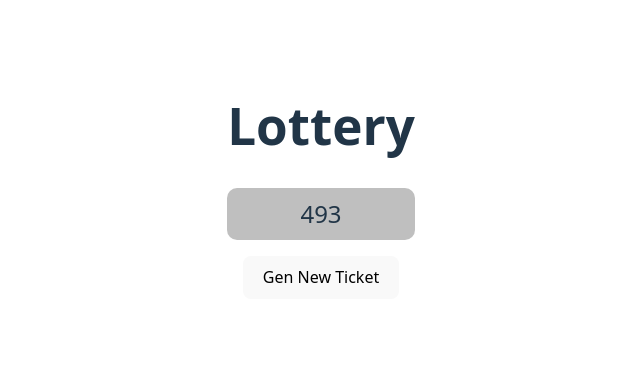
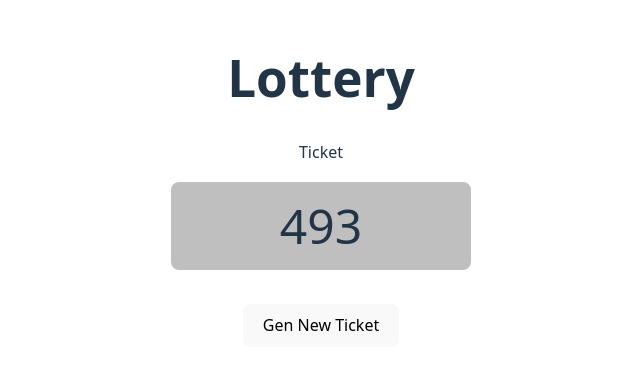
Before and after one commit to RishiChouksey53/react-project, a React (Vite) app: page / in a window 1280 px wide. Shown: the part 219-588 px from the top of the page, without its empty margins (319-959 px from the left). Built offline with nearby package versions, Linux system fonts and the light colour scheme.

Commit message:
lottery-game

```diff
--- a/src/App.jsx
+++ b/src/App.jsx
@@ -1,8 +1,8 @@
-import React from "react";
+import "./App.css";
 import Lottery from "./Lottery";
-import "./App.css"
+
 const App = () => {
-  return <Lottery />;
+  return <Lottery n={3} winningSum={15} />;
 };
 
 export default App;
--- a/src/Lottery.jsx
+++ b/src/Lottery.jsx
@@ -1,25 +1,18 @@
 import React, { useState } from "react";
+import "./Lottery.css";
 import { genTicket, sum } from "./helper";
-import "./Lottery.css";
-const Lottery = () => {
-  const [ticket, setTicket] = useState(genTicket(3));
-  const isWinner = sum(ticket) === 15;
-
+import Ticket from "./Ticket";
+const Lottery = ({ n = 3, winningSum = 15 }) => {
+  const [ticket, setTicket] = useState(genTicket(n));
+  const isWinner = sum(ticket) === winningSum;
+  const buyTicket = () => {
+    setTicket(genTicket(n));
+  };
   return (
     <div>
       <h1>Lottery</h1>
-      <div className="ticket">
-        <span>{ticket[0]}</span>
-        <span>{ticket[1]}</span>
-        <span>{ticket[2]}</span>
-      </div>
-      <button
-        onClick={() => {
-          window.location.reload();
-        }}
-      >
-        Gen New Ticket
-      </button>
+      <Ticket ticket={ticket} />
+      <button onClick={buyTicket}>Gen New Ticket</button>
       {isWinner && <h2>Congratulation, you won!</h2>}
     </div>
   );
--- /dev/null
+++ b/src/Ticket.css
@@ -0,0 +1,6 @@
+.ticket {
+    border: 2px solid white;
+    border-radius: 10px;
+    width: 300px;
+    margin-bottom: 2rem;
+}
--- /dev/null
+++ b/src/Ticket.jsx
@@ -0,0 +1,18 @@
+import React from "react";
+import TicketNum from "./TicketNum";
+import "./Ticket.css";
+
+const Ticket = ({ ticket }) => {
+  return (
+    <>
+      <p>Ticket</p>
+      <div className="ticket">
+        {ticket.map((num, idx) => (
+          <TicketNum key={idx} num={num} />
+        ))}
+      </div>
+    </>
+  );
+};
+
+export default Ticket;
--- /dev/null
+++ b/src/TicketNum.css
@@ -0,0 +1,3 @@
+.ticketNum {
+    font-size: 3rem;
+}
--- /dev/null
+++ b/src/TicketNum.jsx
@@ -0,0 +1,8 @@
+import React from "react";
+import "./TicketNum.css";
+
+const TicketNum = ({ num }) => {
+  return <span className="ticketNum">{num}</span>;
+};
+
+export default TicketNum;
```
